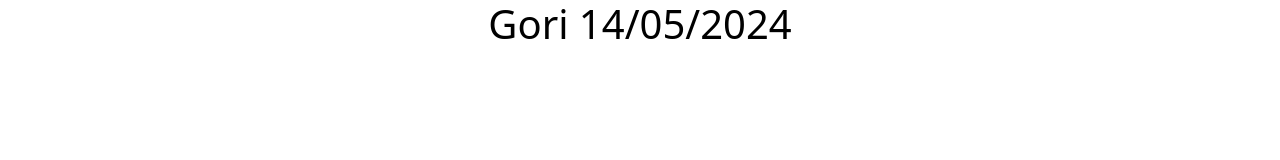
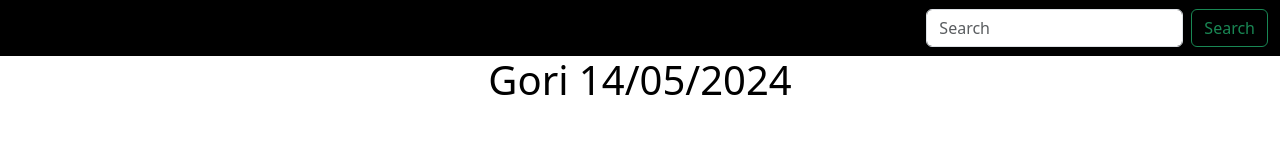
Before and after one commit to rigo72/repository-remoto-pubblico, a plain HTML site: page index.html in a window 1280 px wide. Drawn offline with nearby package versions, Linux system fonts and the light colour scheme.

Commit message:
Commit 3

```diff
--- a/index.html
+++ b/index.html
@@ -8,6 +8,42 @@
     <link href="https://cdn.jsdelivr.net/npm/bootstrap@5.3.3/dist/css/bootstrap.min.css" rel="stylesheet" integrity="sha384-QWTKZyjpPEjISv5WaRU9OFeRpok6YctnYmDr5pNlyT2bRjXh0JMhjY6hW+ALEwIH" crossorigin="anonymous">
   </head>
   <body>
+    <nav class="navbar navbar-expand-lg bg-black">
+        <div class="container-fluid">
+          <a class="navbar-brand" href="#">Navbar</a>
+          <button class="navbar-toggler" type="button" data-bs-toggle="collapse" data-bs-target="#navbarSupportedContent" aria-controls="navbarSupportedContent" aria-expanded="false" aria-label="Toggle navigation">
+            <span class="navbar-toggler-icon"></span>
+          </button>
+          <div class="collapse navbar-collapse" id="navbarSupportedContent">
+            <ul class="navbar-nav me-auto mb-2 mb-lg-0">
+              <li class="nav-item">
+                <a class="nav-link active" aria-current="page" href="#">Home</a>
+              </li>
+              <li class="nav-item">
+                <a class="nav-link" href="#">Link</a>
+              </li>
+              <li class="nav-item dropdown">
+                <a class="nav-link dropdown-toggle" href="#" role="button" data-bs-toggle="dropdown" aria-expanded="false">
+                  Dropdown
+                </a>
+                <ul class="dropdown-menu">
+                  <li><a class="dropdown-item" href="#">Action</a></li>
+                  <li><a class="dropdown-item" href="#">Another action</a></li>
+                  <li><hr class="dropdown-divider"></li>
+                  <li><a class="dropdown-item" href="#">Something else here</a></li>
+                </ul>
+              </li>
+              <li class="nav-item">
+                <a class="nav-link disabled" aria-disabled="true">Disabled</a>
+              </li>
+            </ul>
+            <form class="d-flex" role="search">
+              <input class="form-control me-2" type="search" placeholder="Search" aria-label="Search">
+              <button class="btn btn-outline-success" type="submit">Search</button>
+            </form>
+          </div>
+        </div>
+      </nav>
     <h1 class="titolo">Gori 14/05/2024</h1>
     <script src="https://cdn.jsdelivr.net/npm/bootstrap@5.3.3/dist/js/bootstrap.bundle.min.js" integrity="sha384-YvpcrYf0tY3lHB60NNkmXc5s9fDVZLESaAA55NDzOxhy9GkcIdslK1eN7N6jIeHz" crossorigin="anonymous"></script>
   </body>
```
